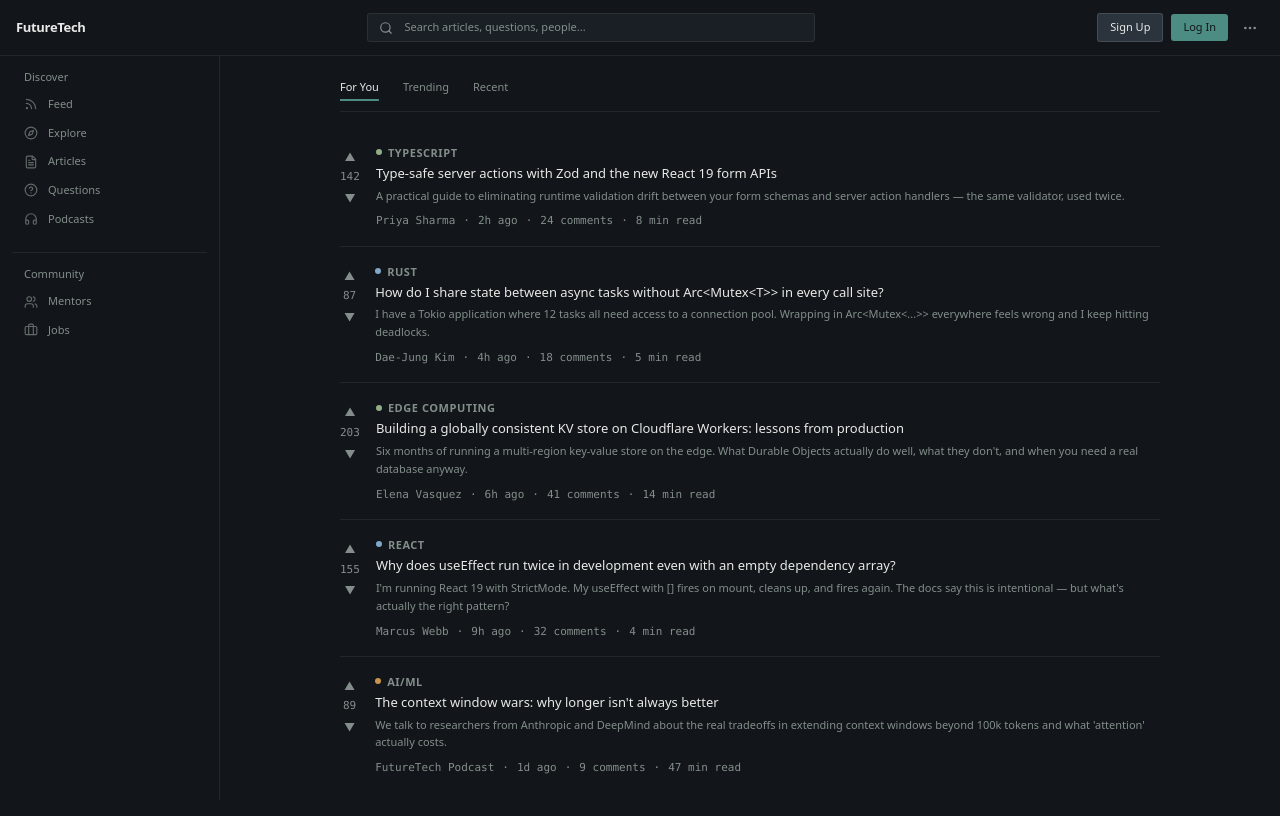
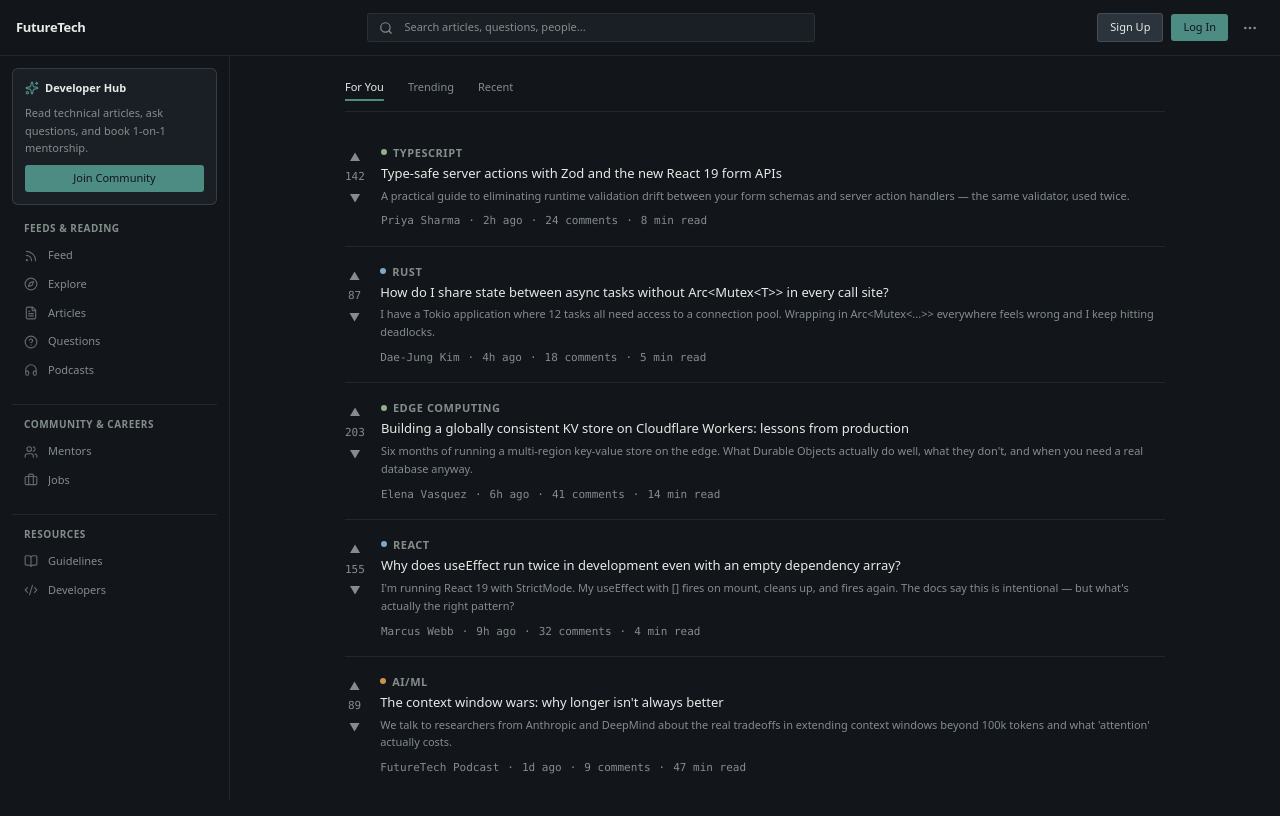
Before and after one commit to danieldamilola/FUTURETECH, a Next.js app: page / in a window 1280 px wide. Built offline with nearby package versions, Linux system fonts and the light colour scheme; no server answers.

Commit message:
feat: redesign left sidebar with guest community banner and refined section grouping

```diff
--- a/src/components/layout/sidebar.tsx
+++ b/src/components/layout/sidebar.tsx
@@ -4,6 +4,7 @@ import React, { useState, useEffect } from "react";
 import Link from "next/link";
 import { usePathname } from "next/navigation";
 import { createClient } from "@/lib/supabase/client";
+import { AuthModal } from "@/components/auth/auth-modal";
 import { cn } from "@/lib/utils";
 import {
   Rss,
@@ -16,9 +17,12 @@ import {
   Settings,
   Users,
   Briefcase,
+  Sparkles,
+  BookOpen,
+  Code2,
 } from "lucide-react";
 
-const discoverNav = [
+const feedsNav = [
   { name: "Feed", href: "/feed", icon: Rss },
   { name: "Explore", href: "/explore", icon: Compass },
   { name: "Articles", href: "/articles", icon: FileText },
@@ -37,9 +41,15 @@ const communityNav = [
   { name: "Jobs", href: "/jobs", icon: Briefcase },
 ];
 
+const resourcesNav = [
+  { name: "Guidelines", href: "/explore", icon: BookOpen },
+  { name: "Developers", href: "/explore", icon: Code2 },
+];
+
 export function Sidebar() {
   const pathname = usePathname();
   const [isLoggedIn, setIsLoggedIn] = useState(false);
+  const [isAuthModalOpen, setIsAuthModalOpen] = useState(false);
 
   useEffect(() => {
     const supabase = createClient();
@@ -56,14 +66,14 @@ export function Sidebar() {
     };
   }, []);
 
-  const renderNavGroup = (title: string, items: typeof discoverNav) => (
+  const renderNavGroup = (title: string, items: typeof feedsNav) => (
     <div className="mb-5">
-      <div className="px-3 mb-1.5 text-[11px] font-medium text-[var(--ink-muted)]">
+      <div className="px-3 mb-1.5 text-[10px] font-semibold tracking-wider text-[var(--ink-muted)] uppercase">
         {title}
       </div>
       <nav className="space-y-0.5">
         {items.map((item) => {
-          const isActive = pathname === item.href || pathname.startsWith(item.href + "/");
+          const isActive = pathname === item.href || (item.href !== "/feed" && pathname.startsWith(item.href));
           const Icon = item.icon;
           return (
             <Link
@@ -72,12 +82,12 @@ export function Sidebar() {
               className={cn(
                 "flex items-center gap-2.5 px-3 py-1.5 text-xs rounded-[var(--radius-sm)] transition-colors",
                 isActive
-                  ? "bg-[var(--surface-high)] text-[var(--ink)] font-medium"
+                  ? "bg-[var(--surface-high)] text-[var(--ink)] font-medium border-l-2 border-l-[var(--accent)]"
                   : "text-[var(--ink-muted)] hover:text-[var(--ink)] hover:bg-[var(--surface)]"
               )}
             >
-              <Icon className="w-3.5 h-3.5 opacity-70" />
-              <span>{item.name}</span>
+              <Icon className="w-3.5 h-3.5 opacity-70 shrink-0" />
+              <span className="truncate">{item.name}</span>
             </Link>
           );
         })}
@@ -86,19 +96,51 @@ export function Sidebar() {
   );
 
   return (
-    <aside className="w-[220px] shrink-0 border-r border-[var(--border)] bg-[var(--bg)] sticky top-[56px] h-[calc(100vh-56px)] overflow-y-auto p-3 hidden md:block select-none">
-      {renderNavGroup("Discover", discoverNav)}
+    <>
+      <aside className="w-[230px] shrink-0 border-r border-[var(--border)] bg-[var(--bg)] sticky top-[56px] h-[calc(100vh-56px)] overflow-y-auto p-3 hidden md:block select-none space-y-4">
+        {/* Guest Welcome Banner (Logged-Out Only) */}
+        {!isLoggedIn && (
+          <div className="p-3 rounded-[var(--radius-md)] bg-[var(--surface)] border border-[var(--border-strong)] space-y-2 mb-4">
+            <div className="flex items-center gap-1.5 text-xs font-semibold text-[var(--ink)]">
+              <Sparkles className="w-3.5 h-3.5 text-[var(--accent)] shrink-0" />
+              <span>Developer Hub</span>
+            </div>
+            <p className="text-[11px] text-[var(--ink-muted)] leading-relaxed">
+              Read technical articles, ask questions, and book 1-on-1 mentorship.
+            </p>
+            <button
+              type="button"
+              onClick={() => setIsAuthModalOpen(true)}
+              className="w-full py-1.5 bg-[var(--accent)] text-[var(--bg)] font-medium text-xs rounded-[var(--radius-sm)] hover:opacity-90 transition-opacity cursor-pointer text-center"
+            >
+              Join Community
+            </button>
+          </div>
+        )}
 
-      {/* Show 'Yours' section only when Logged In */}
+        {renderNavGroup("Feeds & Reading", feedsNav)}
+
+        {/* Show 'Your Workspace' section only when Logged In */}
         {isLoggedIn && (
           <>
             <div className="my-3 border-t border-[var(--border)]" />
-          {renderNavGroup("Yours", yoursNav)}
+            {renderNavGroup("Your Workspace", yoursNav)}
           </>
         )}
 
         <div className="my-3 border-t border-[var(--border)]" />
-      {renderNavGroup("Community", communityNav)}
+        {renderNavGroup("Community & Careers", communityNav)}
+
+        <div className="my-3 border-t border-[var(--border)]" />
+        {renderNavGroup("Resources", resourcesNav)}
       </aside>
+
+      {/* Auth Modal Trigger for Guest Banner */}
+      <AuthModal
+        isOpen={isAuthModalOpen}
+        onOpenChange={setIsAuthModalOpen}
+        defaultMode="signup"
+      />
+    </>
   );
 }
```
Lines whose indentation alone changed are shown as unchanged.
